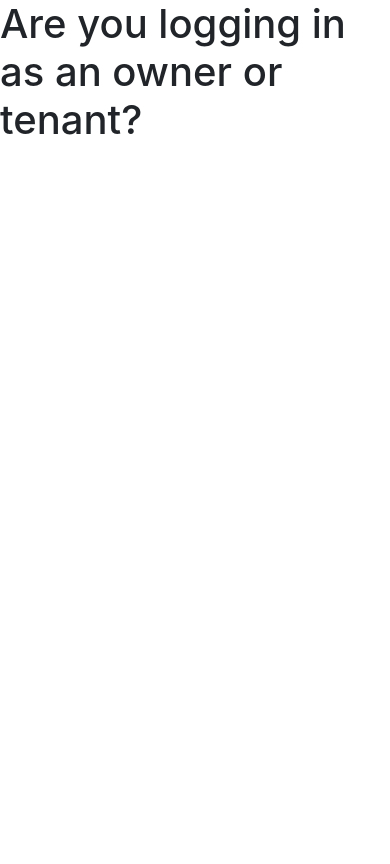
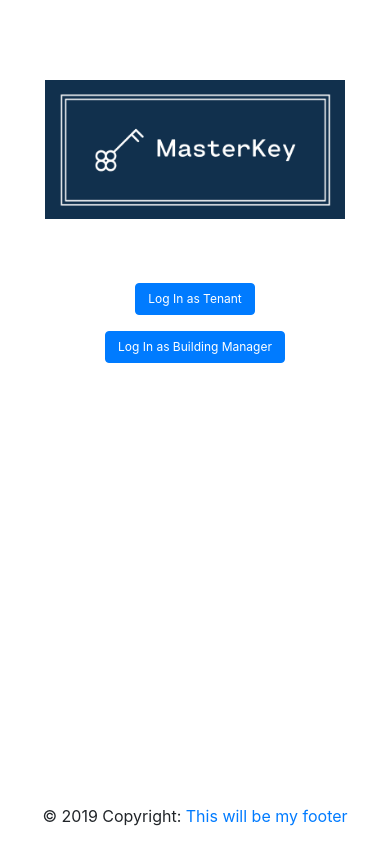
Before and after one commit to MBarbone/projectTwo, a website: page public/index.html in a window 390 px wide. Drawn offline with nearby package versions, Linux system fonts and the light colour scheme.

Commit message:
Login pages almost complete. Added fixed-bottom footer to landing page. Also added mobile responsive css file for landing page

```diff
--- /dev/null
+++ b/public/css/mobile.css
@@ -0,0 +1,22 @@
+@media screen and (max-width: 576px) {
+    #login-select-mk-logo{
+        width: 350px;
+        margin-bottom: 4rem;
+      }
+
+    .login-select-btn{
+        margin-bottom: 1.5rem;
+    }
+}
+
+@media screen and (max-width: 410px) {
+    #login-select-mk-logo{
+        width: 300px;
+        margin-bottom: 4rem;
+      }
+
+    .login-select-btn{
+        margin-bottom: 1rem;
+        font-size: .75rem;
+    }
+}
--- a/public/css/style.css
+++ b/public/css/style.css
@@ -1,3 +1,20 @@
+/* user/admin select */
+
+html {
+  height: 100%;
+}
+body {
+  min-height: 100%;
+}
+
+#login-select-mk-logo{
+  width: 500px;
+  height: auto;
+  clear:right;
+  display: block;
+  margin: 5rem auto;
+}
+
 /* USER Login Page specific */
 .user-login-body {
   background: url("../img/signinBackground.jpg") no-repeat center center fixed;
@@ -17,7 +34,7 @@
     margin-top: 9rem;
   }
 
-  #user-login-key{
+  .login-key{
     width:4rem;
     padding-right:1rem;
     margin-bottom: .4rem;
@@ -116,7 +133,7 @@
     background-color: #ea4335;
   }
 
-  .user-forgot-password{
+  .forgot-password{
     color:rgb(26, 25, 25) !important;
     text-align: center;
     margin-bottom: .5rem;
@@ -124,7 +141,7 @@
     font-size: 80%;
     padding: rem;
   }
-  .user-forgot-password:hover{
+  .forgot-password:hover{
     text-decoration: underline !important;
     cursor: pointer;
     transition: all 0.2s;
--- a/public/index.html
+++ b/public/index.html
@@ -4,15 +4,46 @@
     <meta charset="UTF-8" />
     <meta name="viewport" content="width=device-width, initial-scale=1.0" />
     <meta http-equiv="X-UA-Compatible" content="ie=edge" />
-    <title>Document</title>
+    <title>MasterKey</title>
 
     <link rel="stylesheet" href="https://stackpath.bootstrapcdn.com/bootstrap/4.3.1/css/bootstrap.min.css" integrity="sha384-ggOyR0iXCbMQv3Xipma34MD+dH/1fQ784/j6cY/iJTQUOhcWr7x9JvoRxT2MZw1T" crossorigin="anonymous">
-    <link rel="stylesheet" href="../css/style.css" type="text/css">
+    <link rel="stylesheet" href="./css/style.css" type="text/css">
+    <link rel="stylesheet" href="./css/mobile.css" type="text/css">
+
+    <link rel="shortcut icon" href="./img/key.png" type="image/png">
+
+  </head>
+  <body id="login-select-body">
+
+    <img id="login-select-mk-logo" src="./img/masterkey.png" alt="MasterKey | Logo">
+
+    <div class="container">
+      <div class="row">
+        <div class="col-sm-3"></div>
+        <div class="col-sm-3 d-flex justify-content-center">
+          <button class="btn btn-primary login-select-btn">Log In as Tenant</button>
+        </div>
+        <div class="col-sm-3 d-flex justify-content-center">
+            <button class="btn btn-primary login-select-btn">Log In as Building Manager</button>
+        </div>
+        <div class="col-sm-3"></div>
+      </div>
+    </div>
+
+<!-- Footer -->
+<footer class="footer fixed-bottom">
 
 
-  </head>
-  <body>
-<h1>Are you logging in as an owner or tenant?</h1>
+
+    <!-- Copyright -->
+    <div class="footer-copyright text-center py-3">© 2019 Copyright:
+      <a href=""> This will be my footer</a>
+    </div>
+    <!-- Copyright -->
+
+  </footer>
+  <!-- Footer -->
+
   </body>
   <script src='../../public/js/index.js'></script>
 </html>
```
Also changed, not shown: public/admin-login.html (+7 -5 lines), public/user-login.html (+6 -3 lines).
